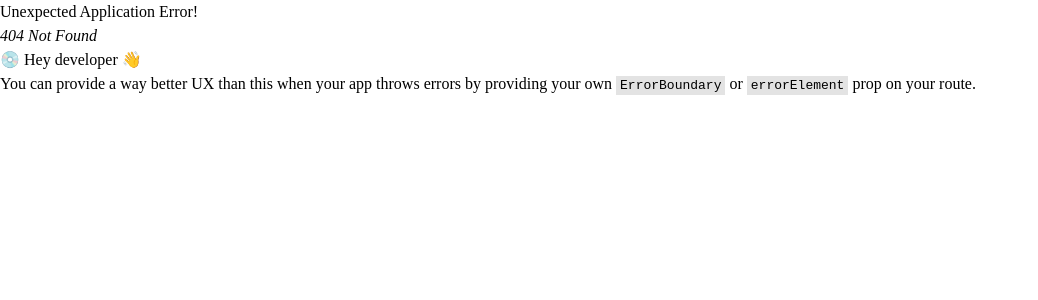
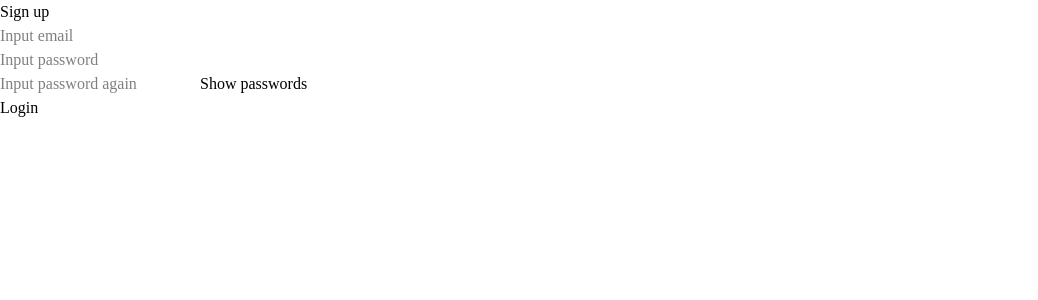
Before and after one commit to Novpa/react-tool-ts, a React (Vite) app in the folder todolist/: page /signup in a window 1280 px wide. Before the commit this address had no page. Shown: the top 300 px of the page, without its empty margins (0-1038 px from the left). Built offline with nearby package versions, Linux system fonts and the light colour scheme.

Commit message:
feat/signup static page

```diff
--- a/todolist/src/App.tsx
+++ b/todolist/src/App.tsx
@@ -3,14 +3,17 @@ import AppLayout from "./pages/AppLayout";
 import Login from "./pages/Login";
 import Todos from "./pages/Todos";
 import PrivateRoute from "./pages/PrivateRoute";
+import Landing from "./pages/Landing";
+import SignUp from "./pages/SignUp";
 
 const router = createBrowserRouter([
   {
     path: "/",
     Component: AppLayout,
     children: [
-      { index: true, Component: Login },
+      { index: true, Component: Landing },
       { path: "login", Component: Login },
+      { path: "signup", Component: SignUp },
       {
         path: "todos",
         element: (
--- /dev/null
+++ b/todolist/src/pages/Landing.tsx
@@ -0,0 +1,28 @@
+import { useNavigate } from "react-router-dom";
+
+function Landing() {
+  const navigate = useNavigate();
+  return (
+    <main className="flex h-dvh items-center justify-center">
+      <div className="">
+        <h1 className="text-5xl font-bold">Welcome to TODO list app!</h1>
+        <div className="flex justify-center gap-3 py-5">
+          <button
+            onClick={() => navigate("/login")}
+            className="cursor-pointer rounded-md bg-indigo-600 px-4 py-2 text-white"
+          >
+            Login
+          </button>
+          <button
+            onClick={() => navigate("/signup")}
+            className="cursor-pointer rounded-md border border-indigo-400 bg-white px-4 py-2"
+          >
+            Sign up
+          </button>
+        </div>
+      </div>
+    </main>
+  );
+}
+
+export default Landing;
--- /dev/null
+++ b/todolist/src/pages/SignUp.tsx
@@ -0,0 +1,70 @@
+import { useState } from "react";
+
+function SignUp() {
+  const [showPassword, setShowPassword] = useState<boolean>(false);
+  const [inputEmail, setInputEmail] = useState("");
+  const [inputPassword, setInputPassword] = useState("");
+  const [reInputPassword, setReInputPassword] = useState("");
+
+  const handleSubmit = () => {};
+
+  return (
+    <main className="flex h-dvh items-center justify-center">
+      <div>
+        <h1 className="text-2xl font-semibold">Sign up</h1>
+        <form onSubmit={handleSubmit}>
+          <div className="py-4">
+            <input
+              className="h-10 w-50 rounded-md border border-indigo-500 px-3"
+              onChange={(e) => setInputEmail(e.target.value)}
+              value={inputEmail}
+              type="email"
+              required
+              placeholder="Input email"
+            />
+          </div>
+          <div>
+            <input
+              className="h-10 w-50 rounded-md border border-indigo-500 px-3"
+              onChange={(e) => setInputPassword(e.target.value)}
+              value={inputPassword}
+              type={showPassword ? "text" : "password"}
+              required
+              placeholder="Input password"
+            />
+            <div className="flex flex-col items-start gap-2 pt-3 sm:flex-row sm:gap-5">
+              <input
+                className="h-10 w-50 rounded-md border border-indigo-500 px-3"
+                onChange={(e) => setReInputPassword(e.target.value)}
+                value={reInputPassword}
+                type={showPassword ? "text" : "password"}
+                required
+                placeholder="Input password again"
+              />
+              <button
+                className="mt-2 cursor-pointer hover:text-indigo-500"
+                onClick={() => setShowPassword((show) => !show)}
+              >
+                {showPassword ? "Hide password" : "Show passwords"}
+              </button>
+            </div>
+            <p>
+              {inputPassword !== reInputPassword
+                ? "Password does not match"
+                : ""}
+            </p>
+          </div>
+          <button
+            disabled={inputPassword !== reInputPassword}
+            className="mt-4 cursor-pointer rounded-md border bg-indigo-600 px-4 py-2 text-white transition-colors duration-300 hover:bg-white hover:text-indigo-600 disabled:bg-stone-500"
+            type="submit"
+          >
+            Login
+          </button>
+        </form>
+      </div>
+    </main>
+  );
+}
+
+export default SignUp;
```
